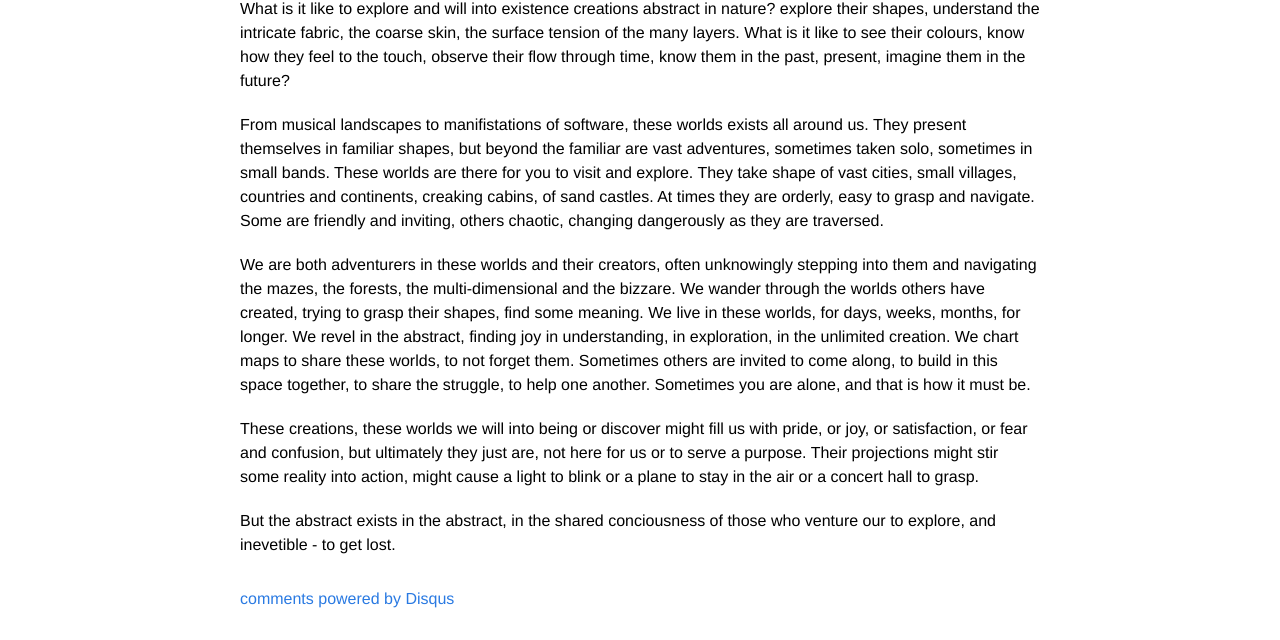
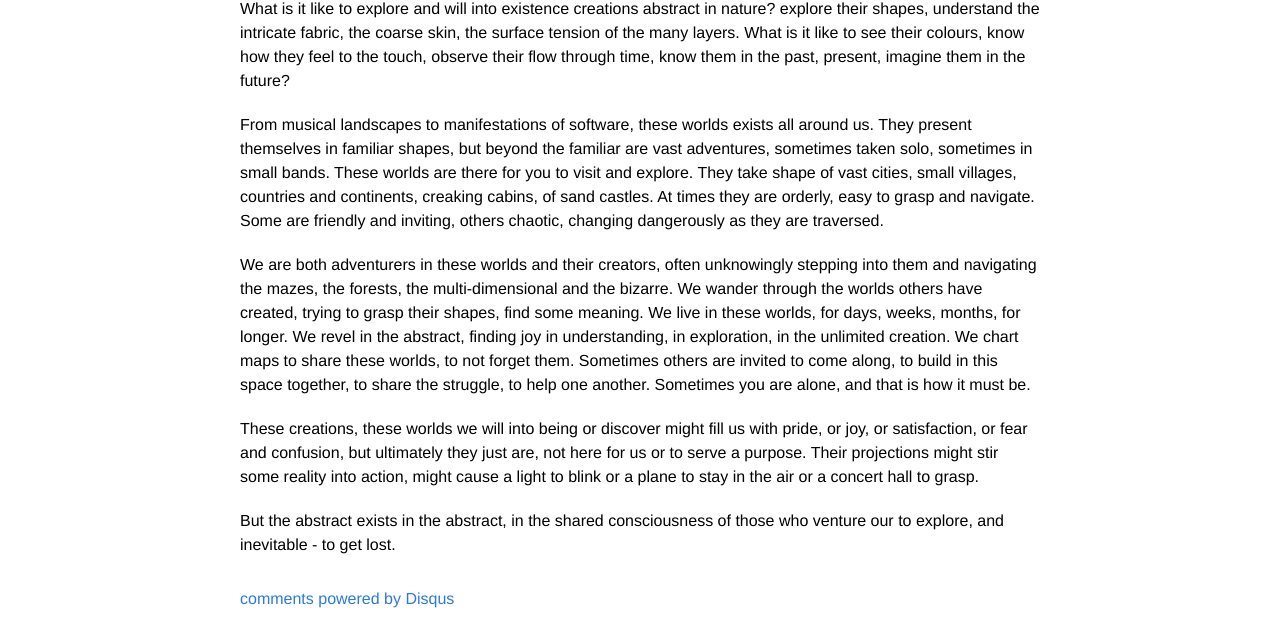
Before and after one commit to grigoryk/grigoryk.github.io, a Jekyll site: the page built from _posts/2016-10-09-about-the-abstract.md, in a window 1280 px wide. Shown: the part 205-845 px from the top of the page. Built offline with Jekyll 4.4.1, drawn with Linux system fonts in a browser that asks for light colours; comment, search, counter and statistics services are not loaded.

Commit message:
spelling

```diff
--- a/_posts/2016-10-09-about-the-abstract.md
+++ b/_posts/2016-10-09-about-the-abstract.md
@@ -7,10 +7,10 @@ permalink: /2016/06/about-the-abstract/
 ---
 What is it like to explore and will into existence creations abstract in nature? explore their shapes, understand the intricate fabric, the coarse skin, the surface tension of the many layers. What is it like to see their colours, know how they feel to the touch, observe their flow through time, know them in the past, present, imagine them in the future?
 
-From musical landscapes to manifistations of software, these worlds exists all around us. They present themselves in familiar shapes, but beyond the familiar are vast adventures, sometimes taken solo, sometimes in small bands. These worlds are there for you to visit and explore. They take shape of vast cities, small villages, countries and continents, creaking cabins, of sand castles. At times they are orderly, easy to grasp and navigate. Some are friendly and inviting, others chaotic, changing dangerously as they are traversed.
+From musical landscapes to manifestations of software, these worlds exists all around us. They present themselves in familiar shapes, but beyond the familiar are vast adventures, sometimes taken solo, sometimes in small bands. These worlds are there for you to visit and explore. They take shape of vast cities, small villages, countries and continents, creaking cabins, of sand castles. At times they are orderly, easy to grasp and navigate. Some are friendly and inviting, others chaotic, changing dangerously as they are traversed.
 
-We are both adventurers in these worlds and their creators, often unknowingly stepping into them and navigating the mazes, the forests, the multi-dimensional and the bizzare. We wander through the worlds others have created, trying to grasp their shapes, find some meaning. We live in these worlds, for days, weeks, months, for longer. We revel in the abstract, finding joy in understanding, in exploration, in the unlimited creation. We chart maps to share these worlds, to not forget them. Sometimes others are invited to come along, to build in this space together, to share the struggle, to help one another. Sometimes you are alone, and that is how it must be.
+We are both adventurers in these worlds and their creators, often unknowingly stepping into them and navigating the mazes, the forests, the multi-dimensional and the bizarre. We wander through the worlds others have created, trying to grasp their shapes, find some meaning. We live in these worlds, for days, weeks, months, for longer. We revel in the abstract, finding joy in understanding, in exploration, in the unlimited creation. We chart maps to share these worlds, to not forget them. Sometimes others are invited to come along, to build in this space together, to share the struggle, to help one another. Sometimes you are alone, and that is how it must be.
 
 These creations, these worlds we will into being or discover might fill us with pride, or joy, or satisfaction, or fear and confusion, but ultimately they just are, not here for us or to serve a purpose. Their projections might stir some reality into action, might cause a light to blink or a plane to stay in the air or a concert hall to grasp.
 
-But the abstract exists in the abstract, in the shared conciousness of those who venture our to explore, and inevetible - to get lost.
+But the abstract exists in the abstract, in the shared consciousness of those who venture our to explore, and inevitable - to get lost.
```
